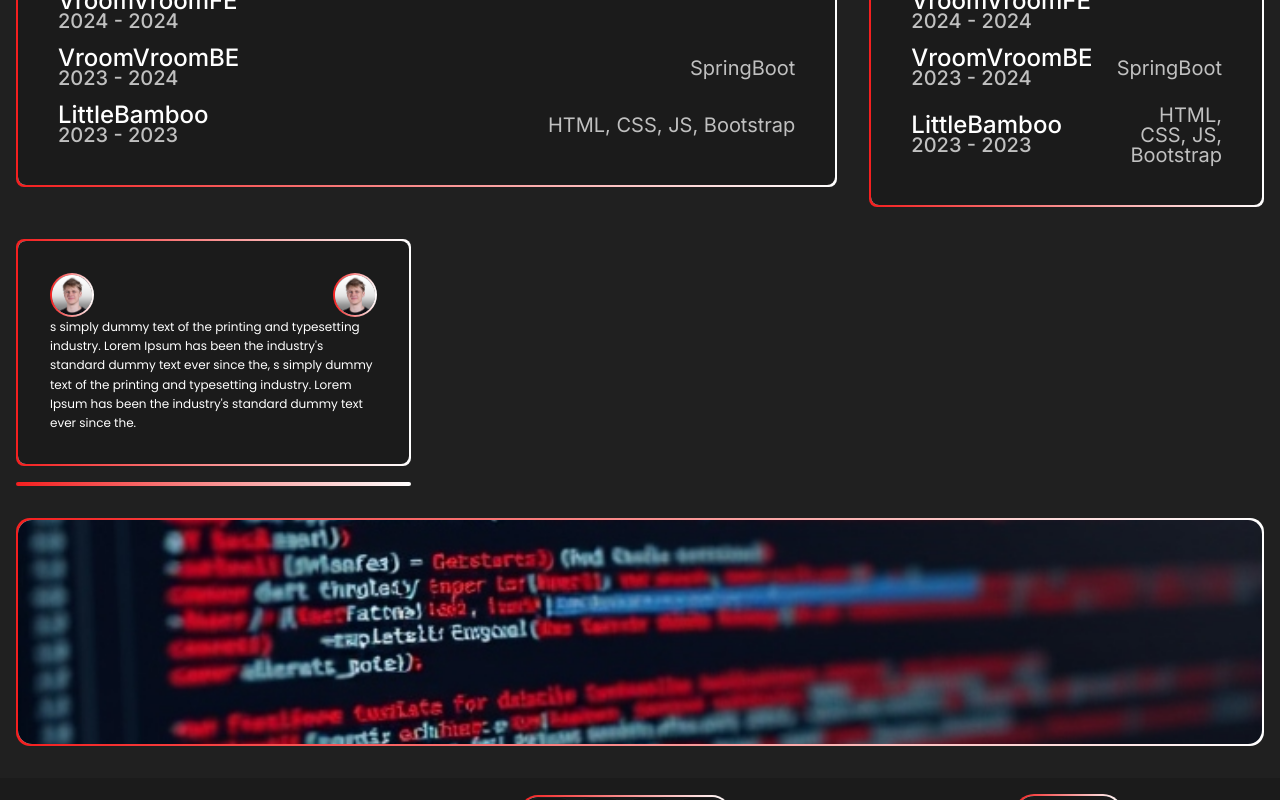
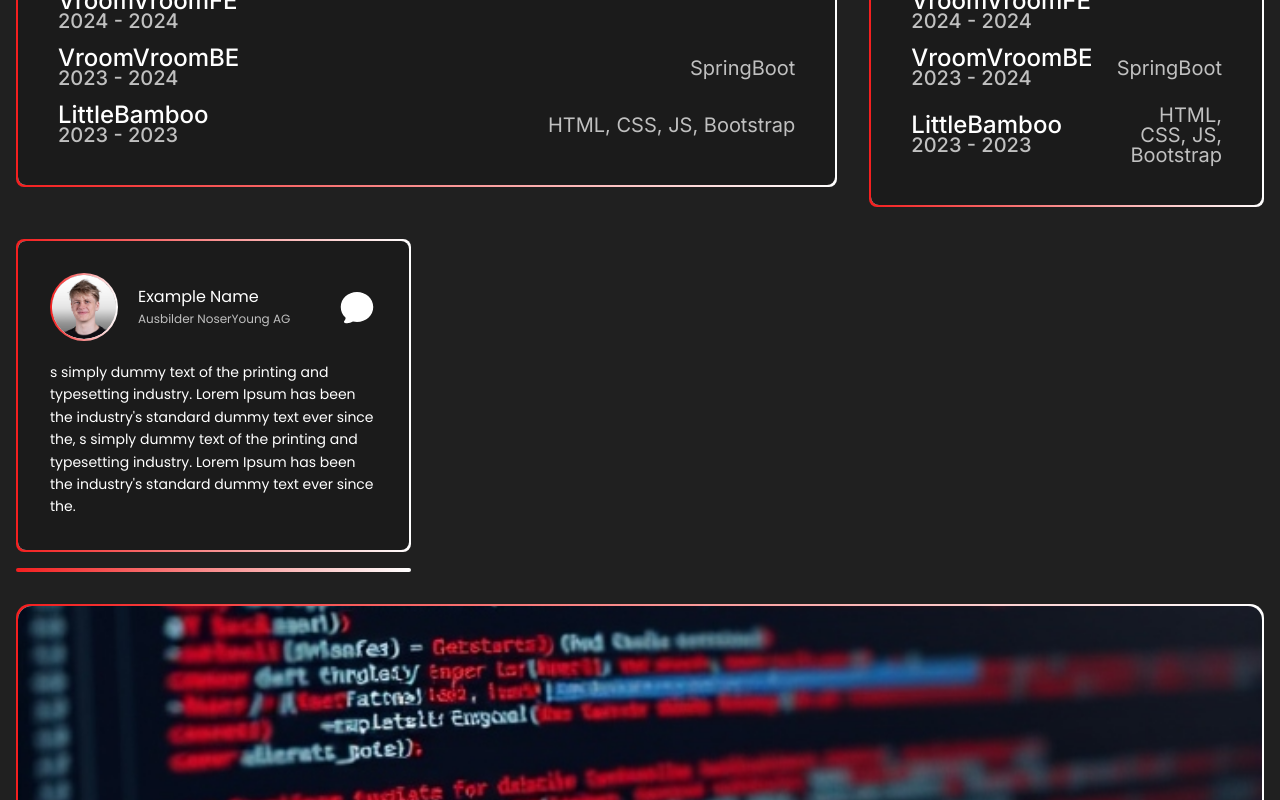
Before and after one commit to BambusTM/YorunFE, a Next.js app: page / in a window 1280 px wide. Shown: the part 642-1442 px from the top of the page. Built offline with nearby package versions, Linux system fonts and the light colour scheme.

Commit message:
finished Testamonial card

```diff
--- a/src/components/atoms/MyAvatar.tsx
+++ b/src/components/atoms/MyAvatar.tsx
@@ -8,8 +8,13 @@ interface MyAvatarProps {
 export default function MyAvatar({ size = "w-40 h-40" }: MyAvatarProps) {
     return (
         <GradientBorder borderRadius={100} className={"rounded-full"}>
-            <Avatar className={`${size}`}>
-                <AvatarImage src="../../assets/me.png" alt="@shadcn" />
+            <Avatar className={`flex items-center justify-center ${size}`}>
+                <AvatarImage
+                    src="../../assets/me.png"
+                    alt="@shadcn"
+                    className={`object-cover ${size}`}
+                    style={{ borderRadius: "100px" }}
+                />
                 <AvatarFallback>BS</AvatarFallback>
             </Avatar>
         </GradientBorder>
--- a/src/components/molecules/TestimonialCard.tsx
+++ b/src/components/molecules/TestimonialCard.tsx
@@ -6,16 +6,33 @@ export default function TestimonialCard() {
         <GradientBorder borderRadius={8}>
             <div className="mx-auto bg-border rounded-sm p-8 w-full">
                 <div className={"flex justify-between"}>
-                    <div>
-                        <MyAvatar size={"20"}/>
+                    <div className={"flex pb-5 items-center"}>
+                        <div className={"pr-5"}>
+                            <MyAvatar size={"h-16 w-16"}/>
+                        </div>
+                        <div>
+                            <h5>
+                                Example Name
+                            </h5>
+                            <p className={"text-body2 muted"}>
+                                Ausbilder NoserYoung AG
+                            </p>
+                        </div>
                     </div>
-                    <div className={"flex justify-end"}>
-                        <MyAvatar size={"20"}/>
+                    <div className={"flex justify-end items-center pb-5"}>
+                        <svg xmlns="http://www.w3.org/2000/svg" viewBox="0 0 24 24" fill="currentColor"
+                             className="size-10">
+                            <path fillRule="evenodd"
+                                  d="M5.337 21.718a6.707 6.707 0 0 1-.533-.074.75.75 0 0 1-.44-1.223 3.73 3.73 0 0 0 .814-1.686c.023-.115-.022-.317-.254-.543C3.274 16.587 2.25 14.41 2.25 12c0-5.03 4.428-9 9.75-9s9.75 3.97 9.75 9c0 5.03-4.428 9-9.75 9-.833 0-1.643-.097-2.417-.279a6.721 6.721 0 0 1-4.246.997Z"
+                                  clipRule="evenodd"/>
+                        </svg>
                     </div>
                 </div>
                 <div>
-                    <p className={"text-body2"}>
-                        s simply dummy text of the printing and typesetting industry. Lorem Ipsum has been the industry's standard dummy text ever since the, s simply dummy text of the printing and typesetting industry. Lorem Ipsum has been the industry's standard dummy text ever since the.
+                    <p className={"text-body1"}>
+                        s simply dummy text of the printing and typesetting industry. Lorem Ipsum has been the
+                        industry's standard dummy text ever since the, s simply dummy text of the printing and
+                        typesetting industry. Lorem Ipsum has been the industry's standard dummy text ever since the.
                     </p>
                 </div>
             </div>
```
